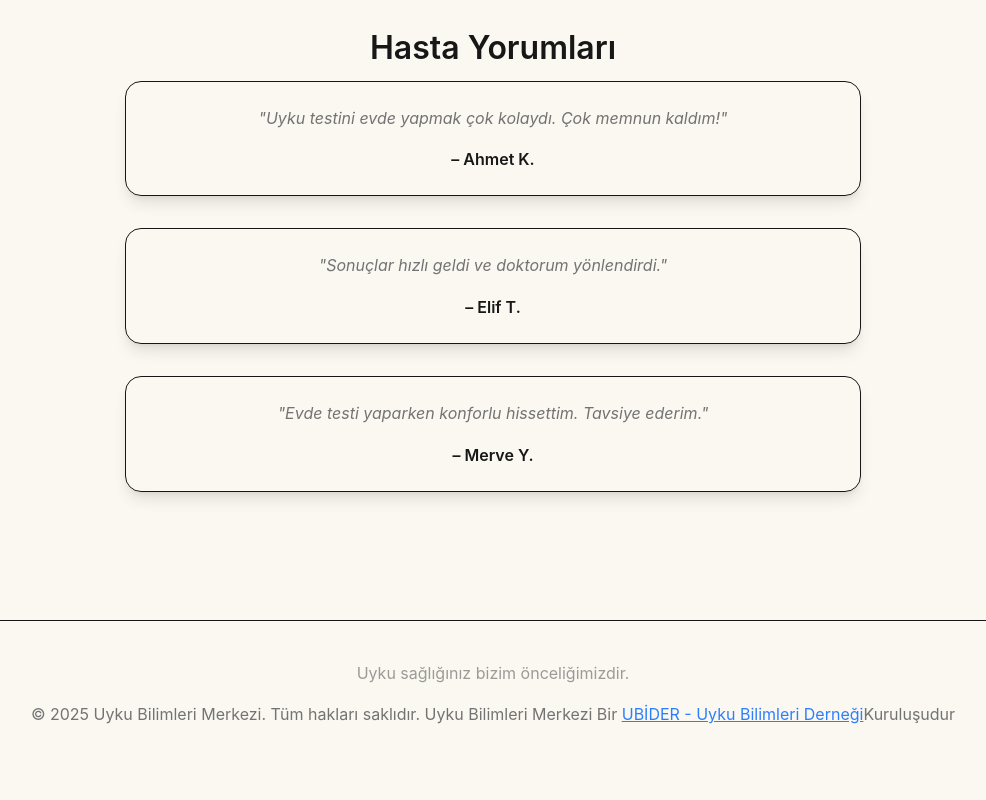
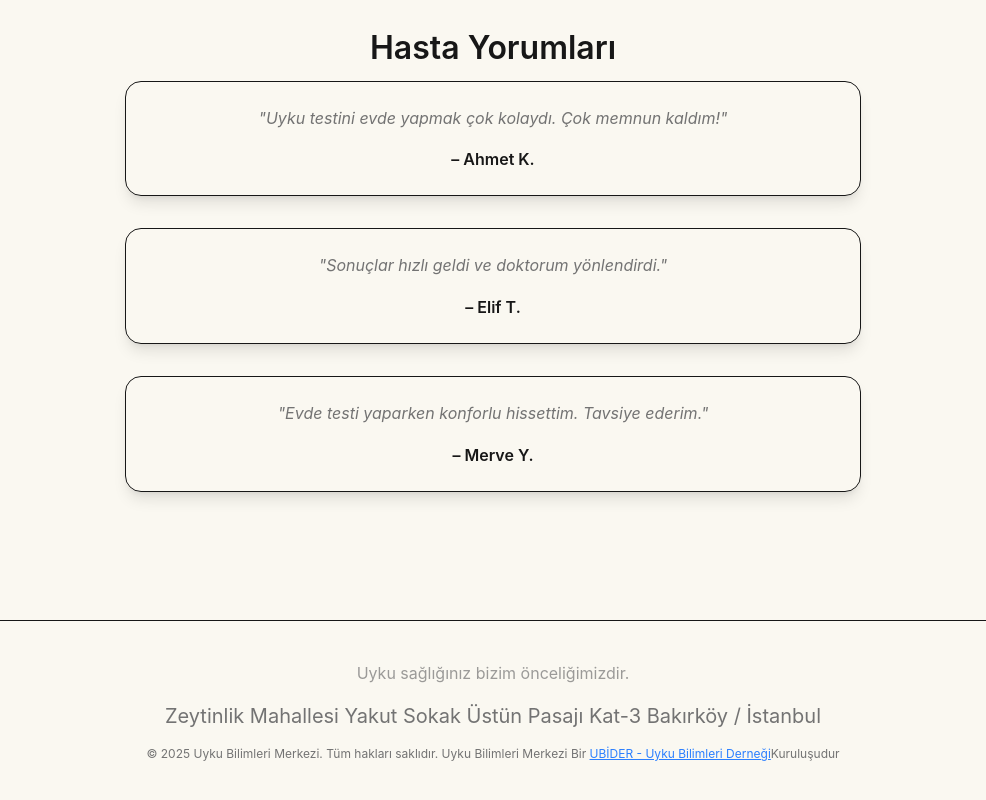
Before and after one commit to enka78/evde-uyku-testi, a Next.js app: page / in a window 1280 px wide. Shown: the part 1823-2623 px from the top of the page, without its empty margins (147-1133 px from the left). Before the commit the page ends 2599 px from the top, so only its background shows below. Built offline with nearby package versions, Linux system fonts and the light colour scheme.

Commit message:
add adress

```diff
--- a/components/Footer.jsx
+++ b/components/Footer.jsx
@@ -6,10 +6,17 @@ export default function Footer() {
         <p className="mt-2 text-colorSecond-light dark:text-colorSecond-dark opacity-70 text-sm">
           Uyku sağlığınız bizim önceliğimizdir.
         </p>
-        <p className="text-lg text-colorFirst-light dark:text-colorFirst-dark">
+        <p className="mt-2 text-black dark:text-white text-xl!">
+          Zeytinlik Mahallesi Yakut Sokak Üstün Pasajı Kat-3 Bakırköy / İstanbul
+        </p>
+        <p className="text-xs! text-colorFirst-light dark:text-colorFirst-dark mt-2!">
           © {new Date().getFullYear()} Uyku Bilimleri Merkezi. Tüm hakları
           saklıdır. Uyku Bilimleri Merkezi Bir{" "}
-          <a href="https://www.ubider.org/" target="_blank" className="underline text-blue-500">
+          <a
+            href="https://www.ubider.org/"
+            target="_blank"
+            className="underline text-blue-500"
+          >
             UBİDER - Uyku Bilimleri Derneği
           </a>
             Kuruluşudur
--- a/package.json
+++ b/package.json
@@ -11,7 +11,7 @@
   "dependencies": {
     "framer-motion": "^12.23.24",
     "lucide-react": "^0.545.0",
-    "next": "15.5.4",
+    "next": "15.5.9",
     "next-themes": "^0.4.6",
     "react": "19.1.0",
     "react-dom": "19.1.0",
```
Also changed, not shown: 1 other file (tests, documents, lock files or other folders).
